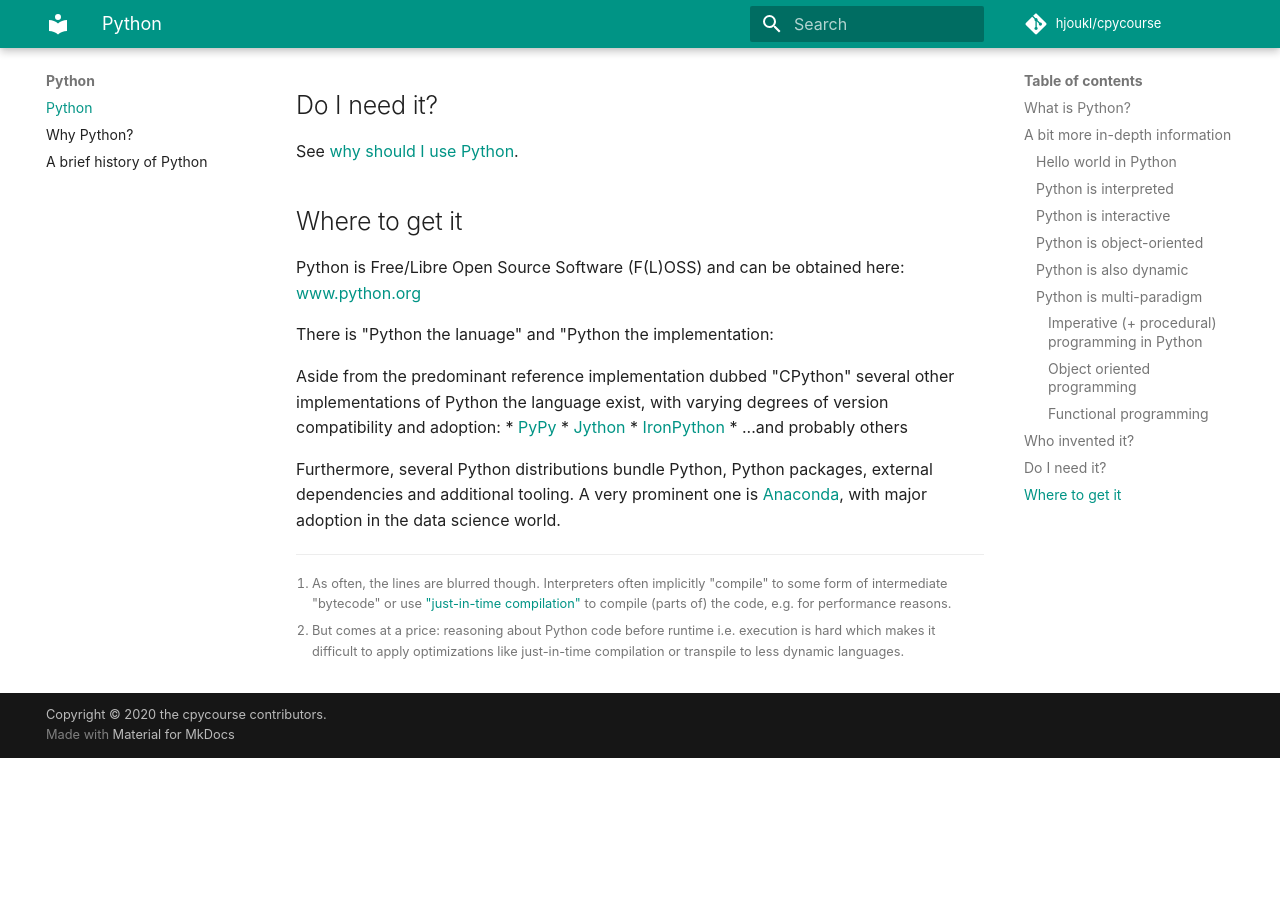
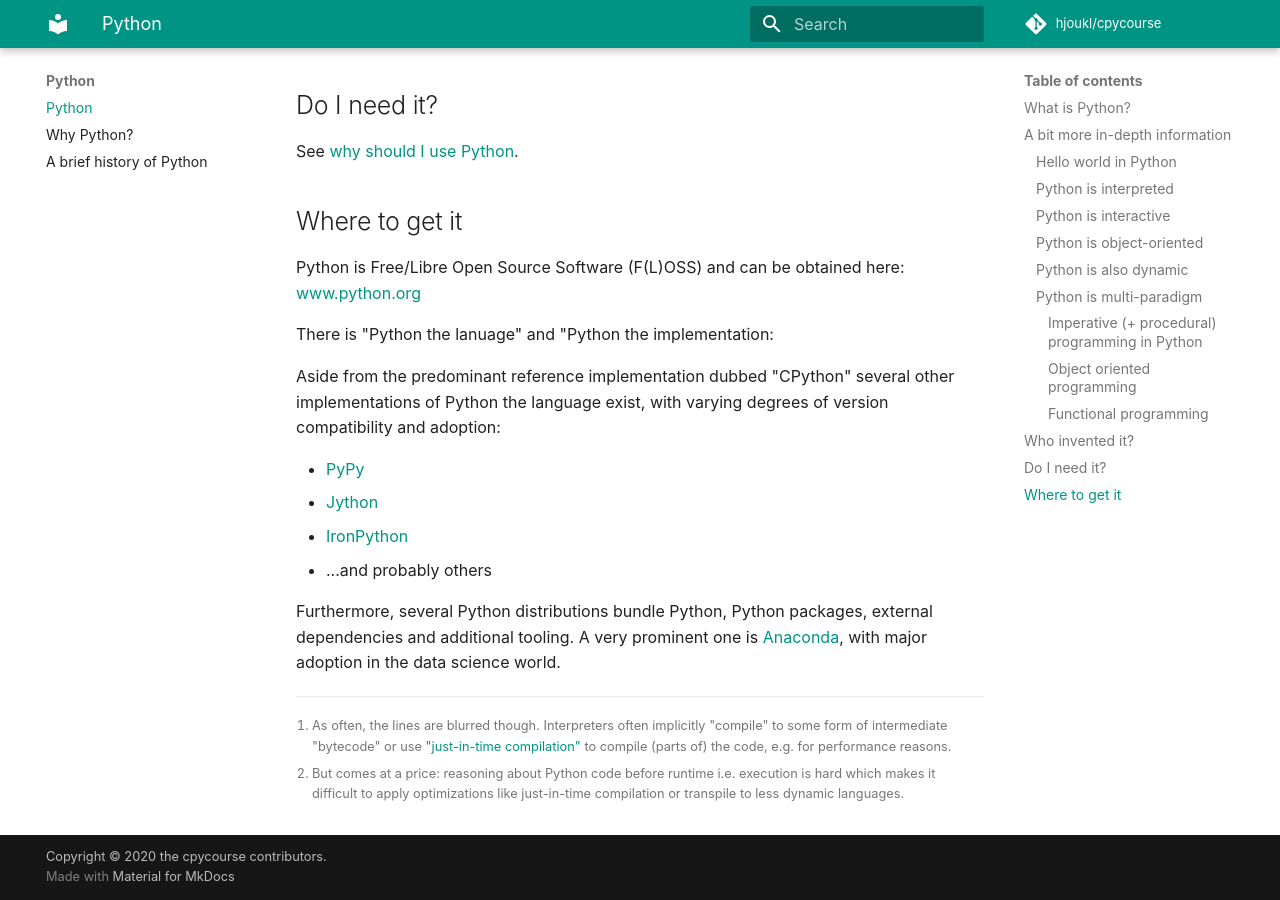
Before and after one commit to rkluger68/cpycourse, an MkDocs documentation site: the page built from docs/python/python.md, in a window 1280 px wide and 900 px high, scrolled down 2419 px. Built offline with MkDocs 1.6.1 and Material for MkDocs 9.7.7, drawn with Linux system fonts in a browser that asks for light colours; comment, search, counter and statistics services are not loaded; before the commit the page ends 3177 px from its top, so only the background shows below that.

```diff
--- a/docs/python/python.md
+++ b/docs/python/python.md
@@ -121,10 +121,11 @@ Python is Free/Libre Open Source Software (F(L)OSS) and can be obtained here: ww
 There is "Python the lanuage" and "Python the implementation:
 
 Aside from the predominant reference implementation dubbed "CPython" several other implementations of Python the language exist, with varying degrees of version compatibility and adoption:
- * [PyPy](https://www.pypy.org/)
- * [Jython](https://www.jython.org/)
- * [IronPython](https://ironpython.net/)
- * ...and probably others
+
+ - [PyPy](https://www.pypy.org/)
+ - [Jython](https://www.jython.org/)
+ - [IronPython](https://ironpython.net/)
+ - ...and probably others
 
 Furthermore, several Python distributions bundle Python, Python packages,
 external dependencies and additional tooling. A very prominent one is
--- a/mkdocs.yml
+++ b/mkdocs.yml
@@ -46,7 +46,11 @@ nav:
         - Oddities: training/oddjob.md
         - Cheatsheet: training/cheatsheet.md
     - Lessons:
-        - Lesson 1: lessons/hello-world.md
+        - Command Line Calculation: lessons/cmdline-calc.md
+        - Hello World: lessons/hello-world.md
+        - List Modification: lessons/list-modify.md
+        - Generate (Un)Even Numbers: lessons/gen-even-odd.md
+        - Rewrite Dict Comprehension: lessons/rewrite-dict-comp.md
     - Python:
         - Python: python/python.md
         - Why Python?: python/why-python.md
```
